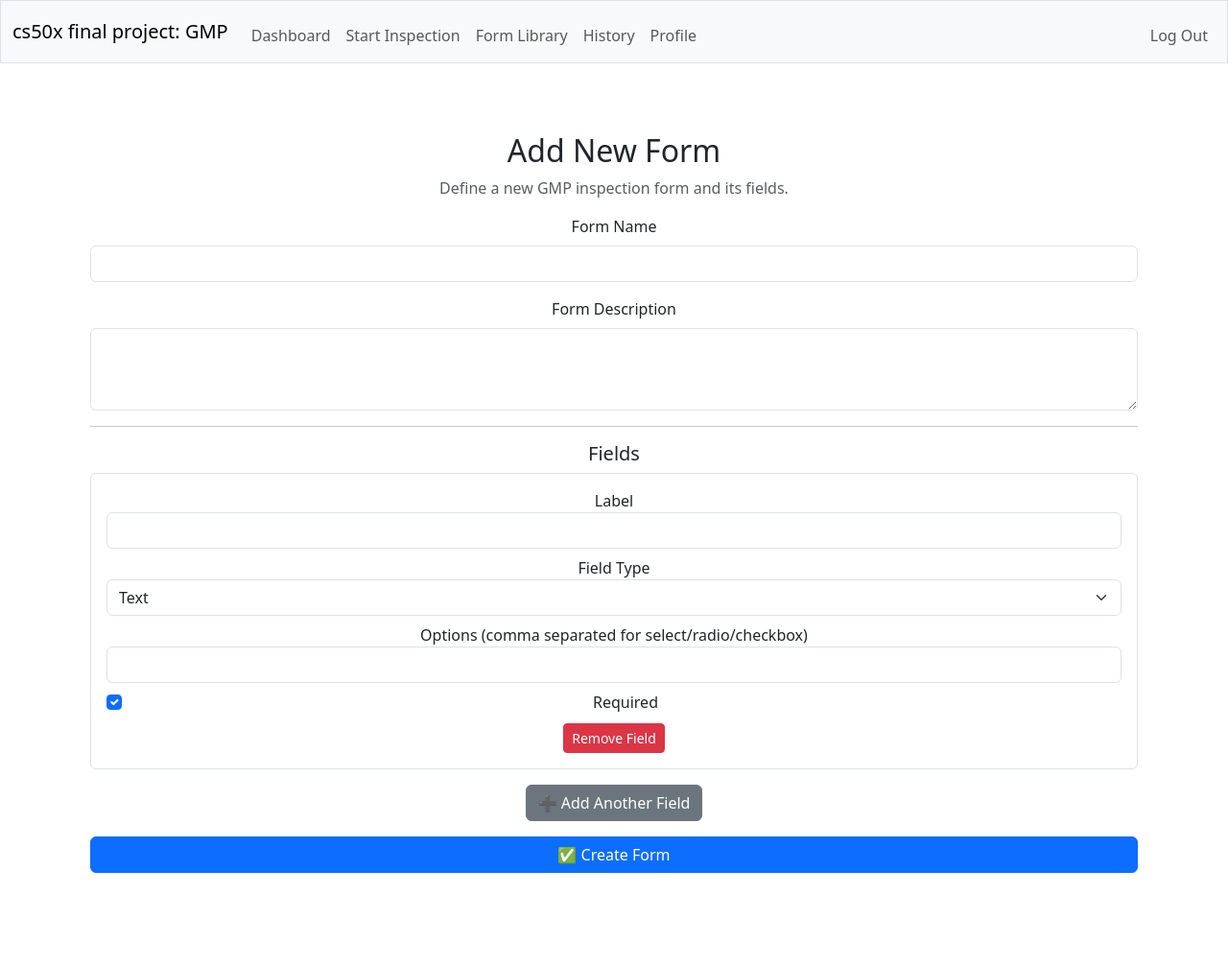
After one commit to elahe870/cs50x-Final-Project, a Flask app: page /forms_show/new in a window 1280 px wide. The commit adds this page. Shown: the whole page at 96% size. Run offline with Flask 3, Linux system fonts and the light colour scheme; a user stored in the database is signed in; some libraries are stand-ins or nearby versions.

Commit message:
7th commit

```diff
--- a/app.py
+++ b/app.py
@@ -21,6 +21,8 @@ Session(app)
 
 # Configure CS50 Library to use SQLite database
 db = SQL("sqlite:///GMP.db")
+
+
 
 @app.route("/")
 @login_required
@@ -107,9 +109,9 @@ def register():
     return render_template("login.html", message="Registration successful!")
 
 
-@app.route("/forms", methods=["GET", "POST"])
+@app.route("/forms_show", methods=["GET", "POST"])
 @login_required
-def forms():
+def forms_show():
     search_query = request.form.get("search") if request.method == "POST" else None
 
     if search_query:
@@ -126,4 +128,53 @@ def forms():
                ORDER BY forms.id DESC"""
         )
 
-    return render_template("form.html", forms=forms)
+    return render_template("forms_show.html", forms=forms)
+
+
+@app.route("/forms_show/<int:form_id>/preview")
+@login_required
+def preview_form(form_id):
+    form = db.execute("SELECT * FROM forms WHERE id = ?", form_id)
+    fields = db.execute("SELECT * FROM form_fields WHERE form_id = ? ORDER BY display_order", form_id)
+
+    if not form:
+        return apology("Form not found", 404)
+
+    return render_template("form_preview.html", form=form[0], fields=fields)
+
+
+@app.route("/forms_show/<int:form_id>/edit", methods=["GET", "POST"])
+@login_required
+def edit_form(form_id):
+    if request.method == "POST":
+        name = request.form.get("name")
+        description = request.form.get("description")
+
+        db.execute("UPDATE forms SET name = ?, description = ? WHERE id = ?", name, description, form_id)
+
+        # Optional: update fields too
+        return redirect("/forms_show")
+
+    form = db.execute("SELECT * FROM forms WHERE id = ?", form_id)
+    fields = db.execute("SELECT * FROM form_fields WHERE form_id = ? ORDER BY display_order", form_id)
+
+    if not form:
+        return apology("Form not found", 404)
+
+    return render_template("form_edit.html", form=form[0], fields=fields)
+
+
+@app.route("/forms_show/new", methods=["GET", "POST"])
+@login_required
+def new_form():
+    if request.method == "POST":
+        name = request.form.get("name")
+        description = request.form.get("description")
+        user_id = session["user_id"]
+
+        form_id = db.execute("INSERT INTO forms (name, description, created_by) VALUES (?, ?, ?)",
+                             name, description, user_id)
+
+        # Optional: add default fields or redirect to edit form to add fields
+        pass
+    return render_template("form_new.html")
--- /dev/null
+++ b/templates/form_new.html
@@ -0,0 +1,86 @@
+{% extends "layout.html" %}
+
+{% block title %}Add New Form{% endblock %}
+
+{% block main %}
+<div class="container mt-4">
+    <h2>Add New Form</h2>
+    <p class="text-muted">Define a new GMP inspection form and its fields.</p>
+
+    <form action="/forms_show/new" method="post">
+        <div class="mb-3">
+            <label for="name" class="form-label">Form Name</label>
+            <input type="text" class="form-control" name="name" required>
+        </div>
+
+        <div class="mb-3">
+            <label for="description" class="form-label">Form Description</label>
+            <textarea class="form-control" name="description" rows="3" required></textarea>
+        </div>
+
+        <hr>
+        <h5>Fields</h5>
+        <div id="fields">
+            <div class="field-group border rounded p-3 mb-3">
+                <div class="mb-2">
+                    <label>Label</label>
+                    <input type="text" name="field_label[]" class="form-control" required>
+                </div>
+                <div class="mb-2">
+                    <label>Field Type</label>
+                    <select name="field_type[]" class="form-select" required>
+                        <option value="text">Text</option>
+                        <option value="textarea">Textarea</option>
+                        <option value="select">Dropdown</option>
+                        <option value="radio">Radio</option>
+                        <option value="checkbox">Checkbox</option>
+                        <option value="number">Number</option>
+                    </select>
+                </div>
+                <div class="mb-2">
+                    <label>Options (comma separated for select/radio/checkbox)</label>
+                    <input type="text" name="field_options[]" class="form-control">
+                </div>
+                <div class="form-check">
+                    <input class="form-check-input" type="checkbox" name="field_required[]" checked>
+                    <label class="form-check-label">Required</label>
+                </div>
+                <button type="button" class="btn btn-danger btn-sm mt-2 remove-field">Remove Field</button>
+            </div>
+        </div>
+
+        <button type="button" class="btn btn-secondary mb-3" id="addField">➕ Add Another Field</button>
+
+        <div class="d-grid">
+            <button type="submit" class="btn btn-primary">✅ Create Form</button>
+        </div>
+    </form>
+</div>
+
+<script>
+document.getElementById("addField").addEventListener("click", function () {
+    const fieldGroup = document.querySelector(".field-group");
+    const newGroup = fieldGroup.cloneNode(true);
+
+    // Reset values
+    newGroup.querySelectorAll("input, select").forEach(el => {
+        if (el.type === "checkbox") {
+            el.checked = true;
+        } else {
+            el.value = "";
+        }
+    });
+
+    document.getElementById("fields").appendChild(newGroup);
+});
+
+document.addEventListener("click", function (e) {
+    if (e.target.classList.contains("remove-field")) {
+        const fields = document.querySelectorAll(".field-group");
+        if (fields.length > 1) {
+            e.target.closest(".field-group").remove();
+        }
+    }
+});
+</script>
+{% endblock %}
--- a/templates/layout.html
+++ b/templates/layout.html
@@ -34,7 +34,7 @@
                         <ul class="navbar-nav me-auto mt-2">
                             <li class="nav-item"><a class="nav-link" href="/">Dashboard</a></li>
                             <li class="nav-item"><a class="nav-link" href="/start">Start Inspection</a></li>
-                            <li class="nav-item"><a class="nav-link" href="/form">Form Library</a></li>
+                            <li class="nav-item"><a class="nav-link" href="/forms_show">Form Library</a></li>
                             <li class="nav-item"><a class="nav-link" href="/history">History</a></li>
                             <li class="nav-item"><a class="nav-link" href="/">Profile</a></li>
                         </ul>
```
Also changed, not shown: templates/forms_show.html (renamed from templates/form.html, +8 -8 lines), static/styles.css (renamed from static/style.css), 2 other files.
